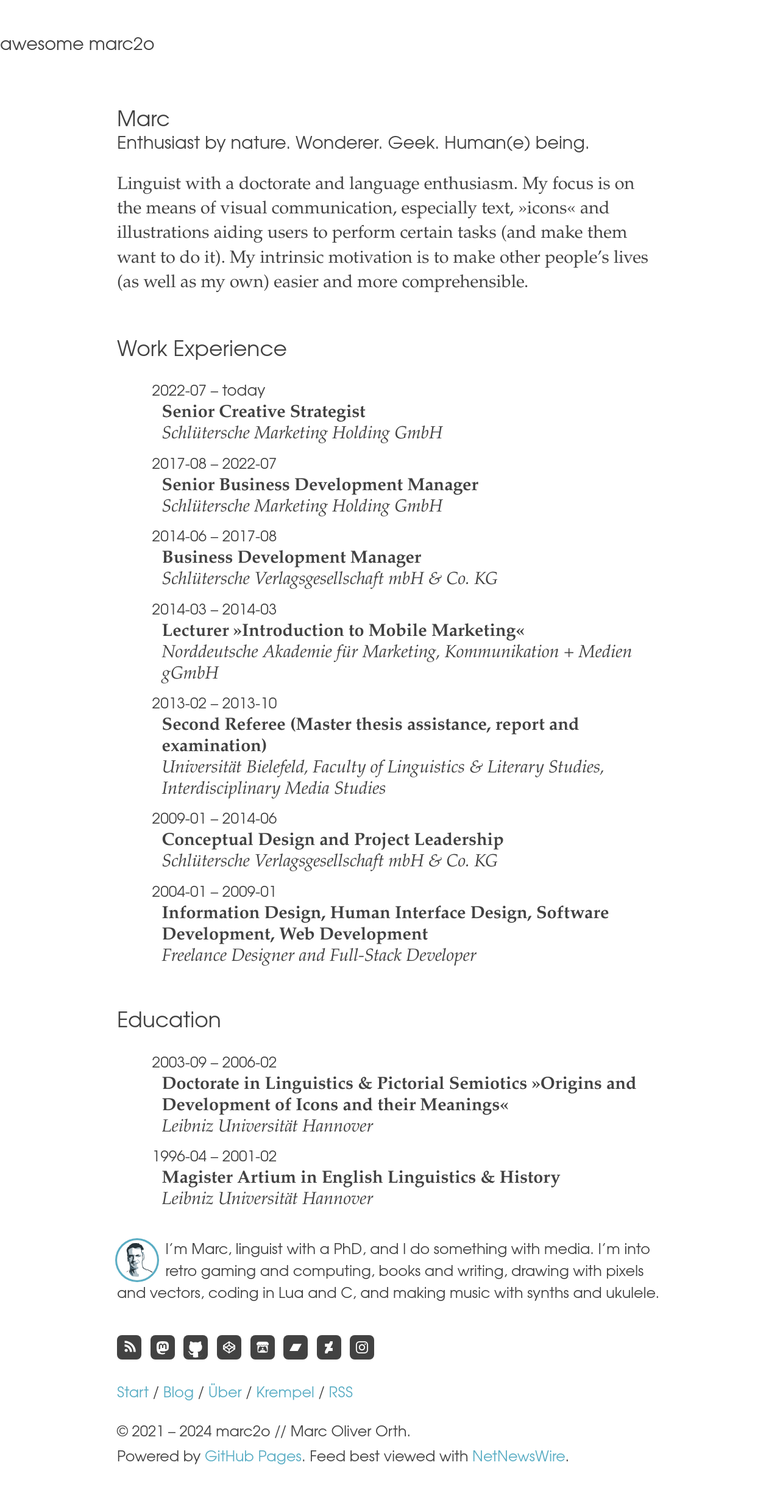
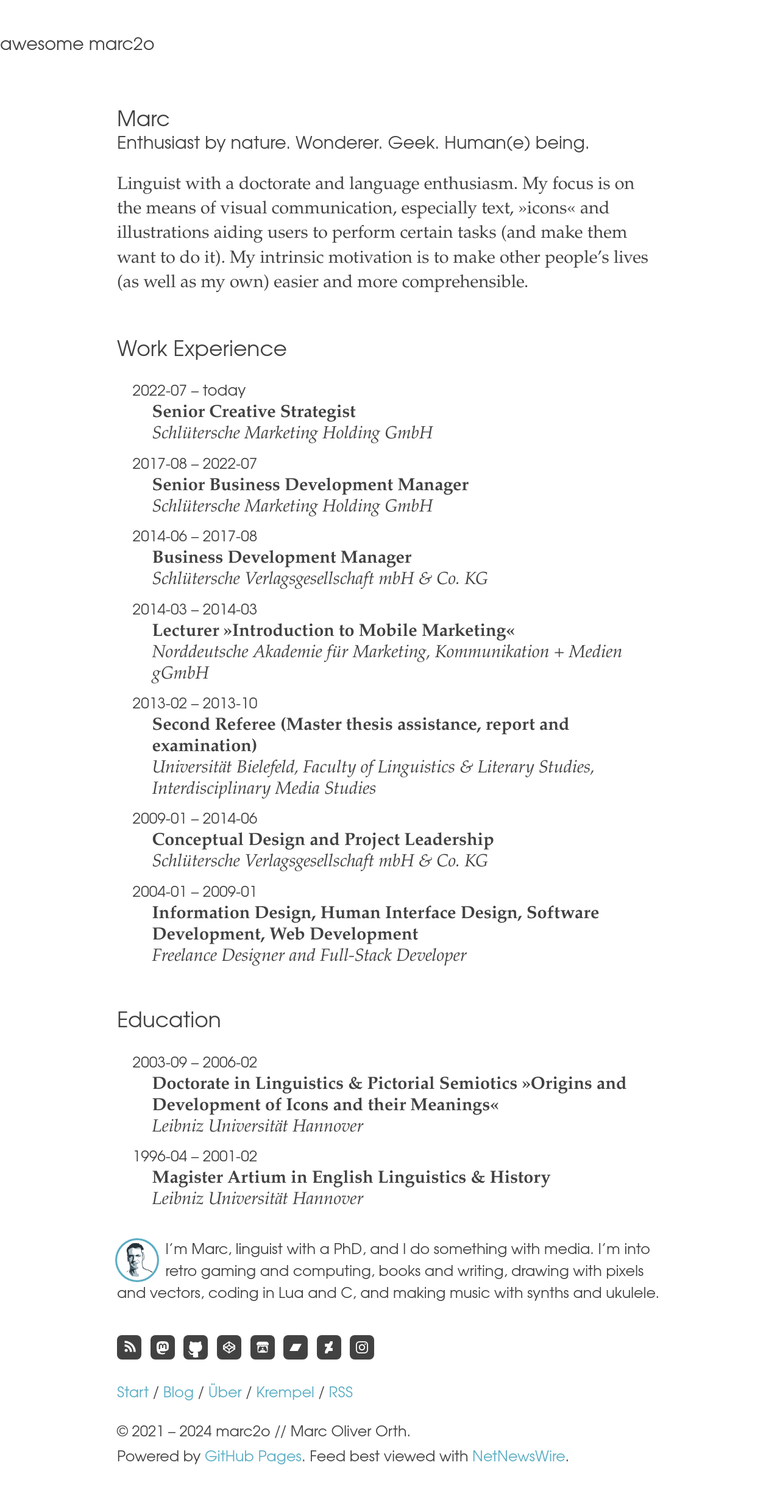
Before and after one commit to marc2o/marc2o.github.io, a Jekyll site: the page built from cv-en.md, in a window 1280 px wide. Shown: the whole page at 61% size. Built offline with Jekyll 4.4.1, drawn with Linux system fonts in a browser that asks for light colours.

Commit message:
Update cv.css

```diff
--- a/assets/css/cv.css
+++ b/assets/css/cv.css
@@ -141,11 +141,13 @@ article ol>li:not(:first-of-type) {
 article ul.position {
 	list-style: none;
 	padding-left: 0;
+	margin-left: 0;
 }
 
 article ul.position li {
-	padding-left: 1rem;
-	text-indent: -1rem;
+	padding-left: 2em;
+	margin-left: 0;
+	text-indent: -2rem;
 }
 
 article ul.position li span {
```
